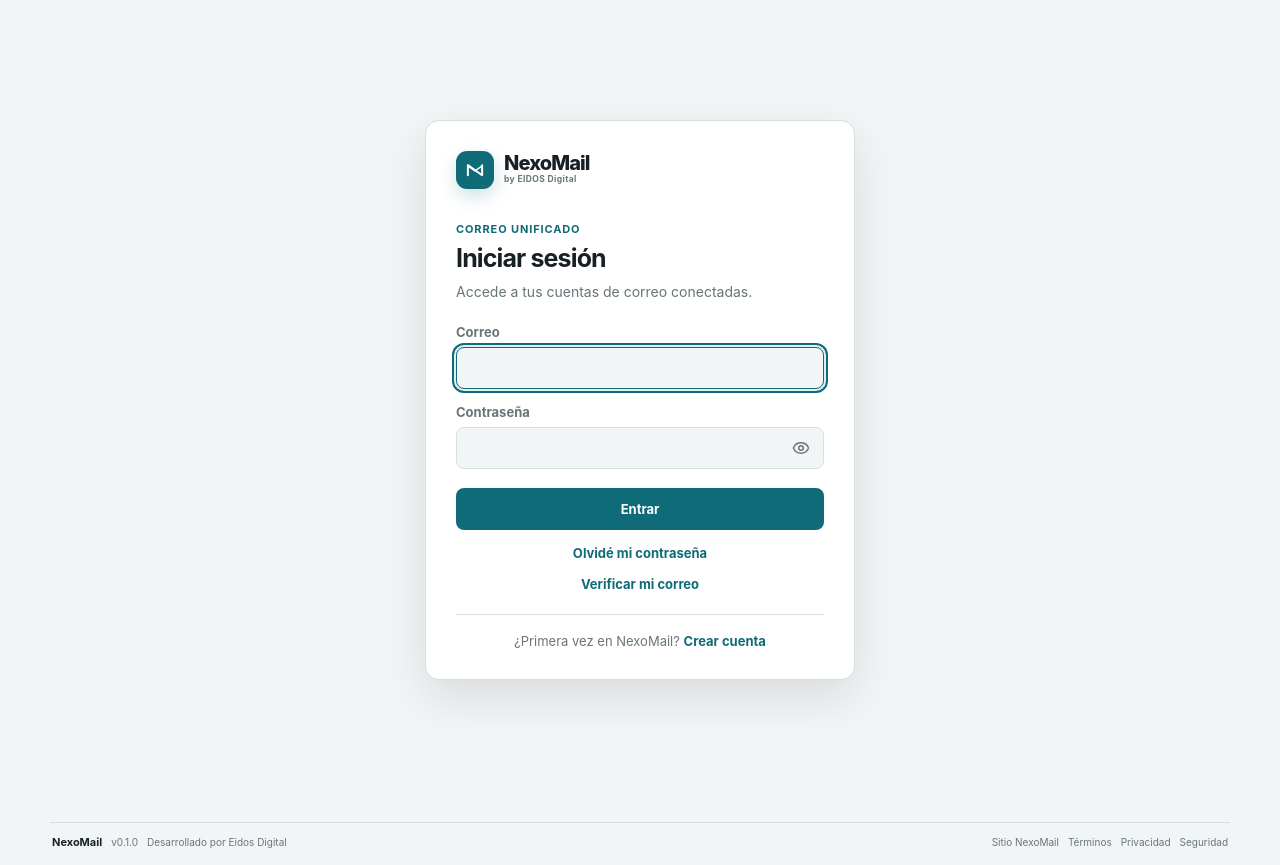
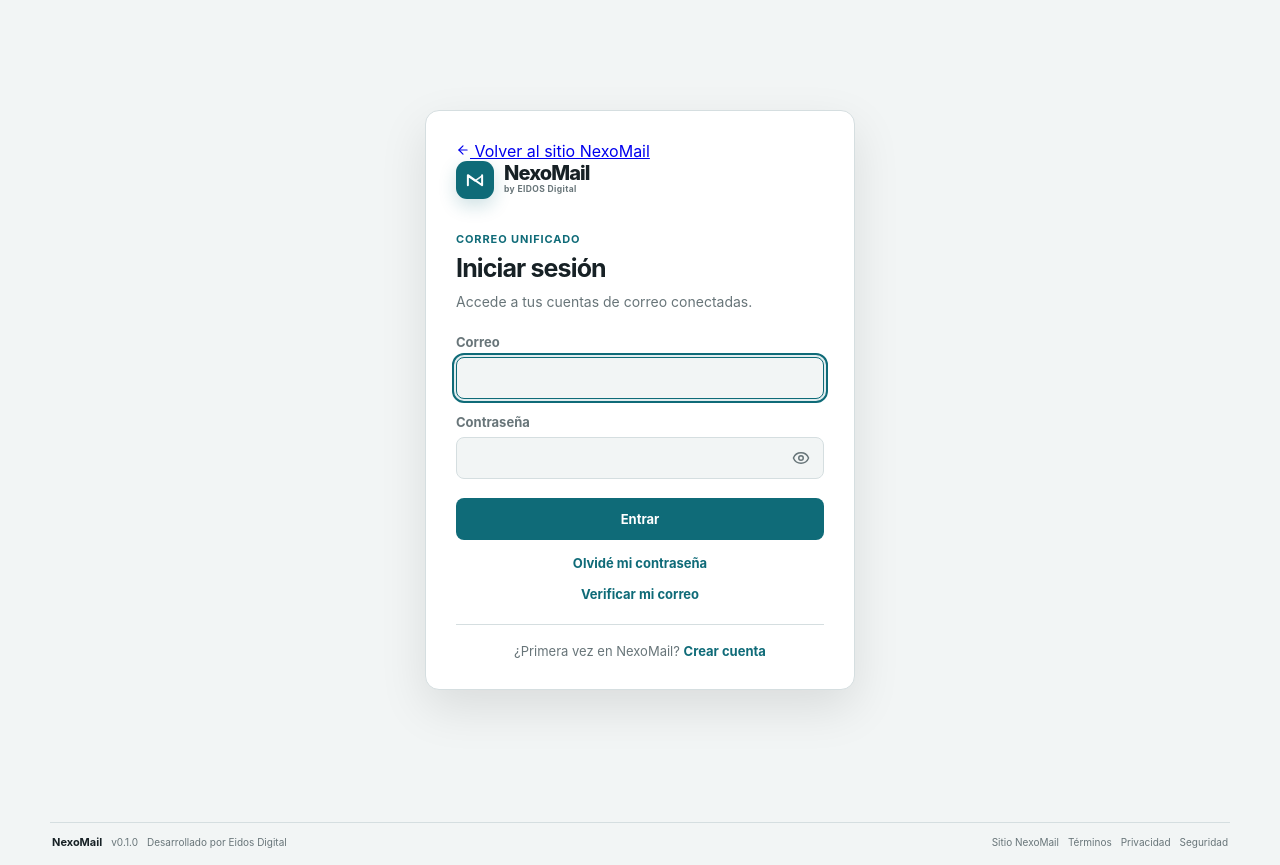
Before and after one commit to cristianlarrain/NexoMail, a React (Vite) app in the folder src/frontend/: page /login in a window 1280 px wide. Built offline with nearby package versions, Linux system fonts and the light colour scheme.

Commit message:
Add return to landing from authentication

```diff
--- a/src/frontend/src/pages/AuthPage.tsx
+++ b/src/frontend/src/pages/AuthPage.tsx
@@ -1,6 +1,6 @@
 import { useState } from 'react'
 import { useMutation, useQueryClient } from '@tanstack/react-query'
-import { Eye, EyeOff, Mail } from 'lucide-react'
+import { ArrowLeft, Eye, EyeOff, Mail } from 'lucide-react'
 import { Link, useNavigate } from 'react-router-dom'
 import { authApi, type RateLimitInfo } from '../api/authApi'
 
@@ -209,6 +209,7 @@
 
   return <main className="auth-page">
     <section className="auth-card">
+      <Link to="/" className="auth-back-home"><ArrowLeft size={14} /> Volver al sitio NexoMail</Link>
       <div className="auth-brand"><span className="brand-mark"><Mail size={22} /></span><strong>NexoMail</strong></div>
       <div className="auth-heading"><p className="eyebrow">Correo unificado</p><h1>{heading}</h1><p>{description}</p></div>
 
```
